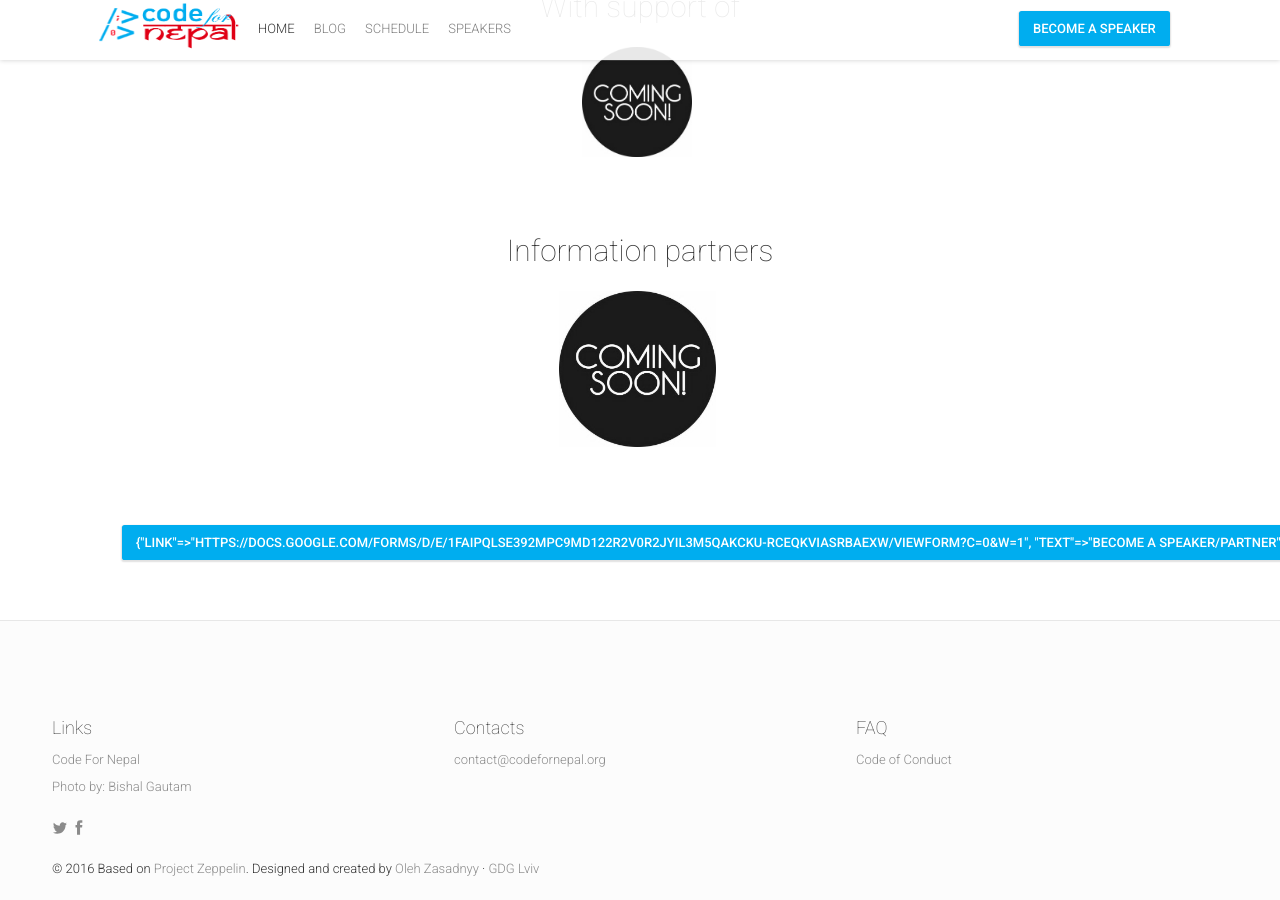
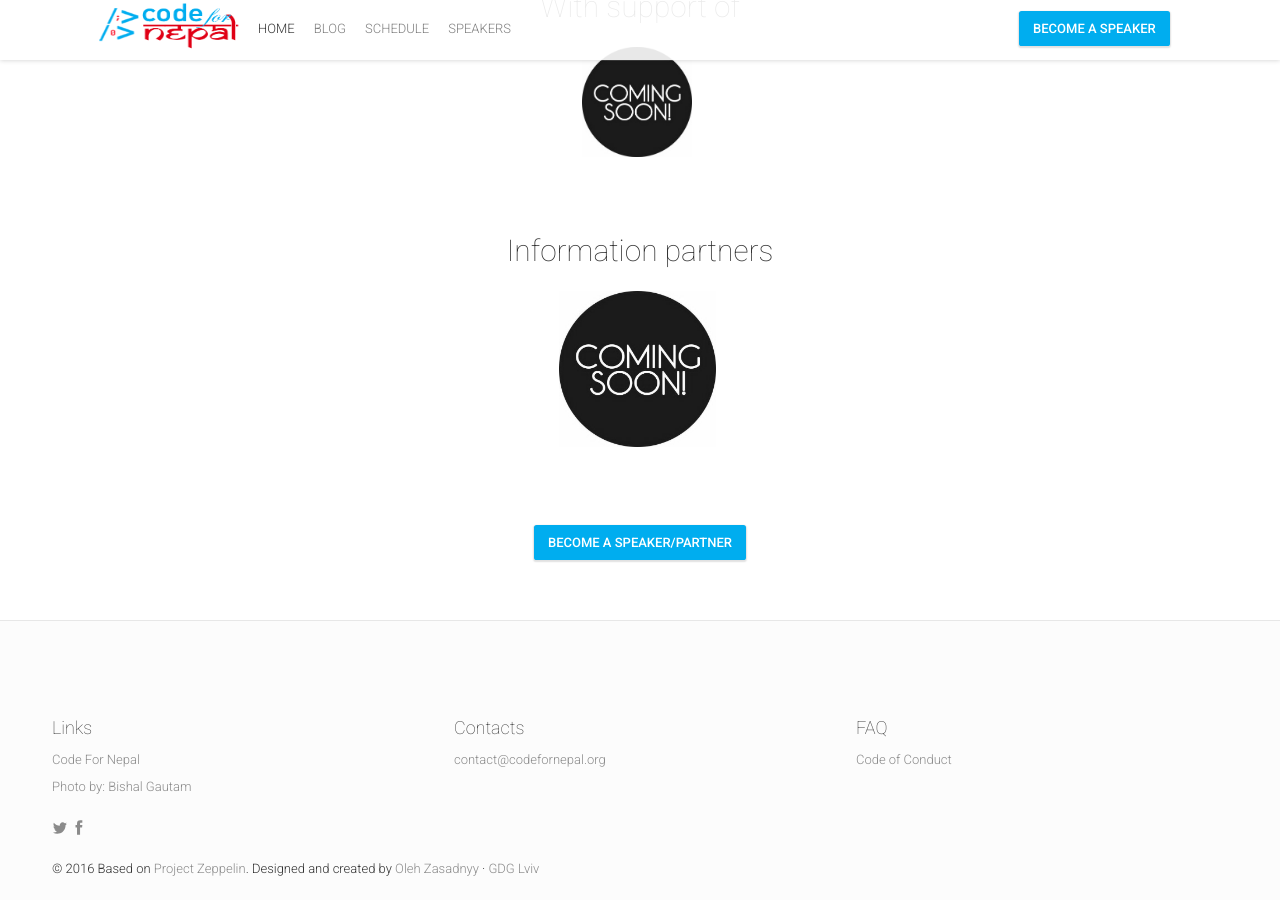
Before and after one commit to ravinepal/visitjanakpur, a Jekyll site: the page built from index.html, in a window 1280 px wide and 900 px high, scrolled down 4739 px. Built offline with Jekyll 4.4.1, drawn with Linux system fonts in a browser that asks for light colours; nearby versions of some CDN libraries; comment, search, counter and statistics services are not loaded.

Commit message:
Update _config.yml

```diff
--- a/_config.yml
+++ b/_config.yml
@@ -123,8 +123,7 @@ organizersTitle: "Organizers"
 partnersTitle: "Partners"
 
 
-partnersC4sponsorsButton:
-- {link: "https://docs.google.com/forms/d/e/1FAIpQLSe392Mpc9mD122R2V0r2jyIL3M5QaKCKU-RceqkviASRbaExw/viewform?c=0&w=1", text: "Become a speaker/partner"}
+partnersC4sponsorsButton: "Become a speaker/partner"
 
 
 # Subscribe Block
```
